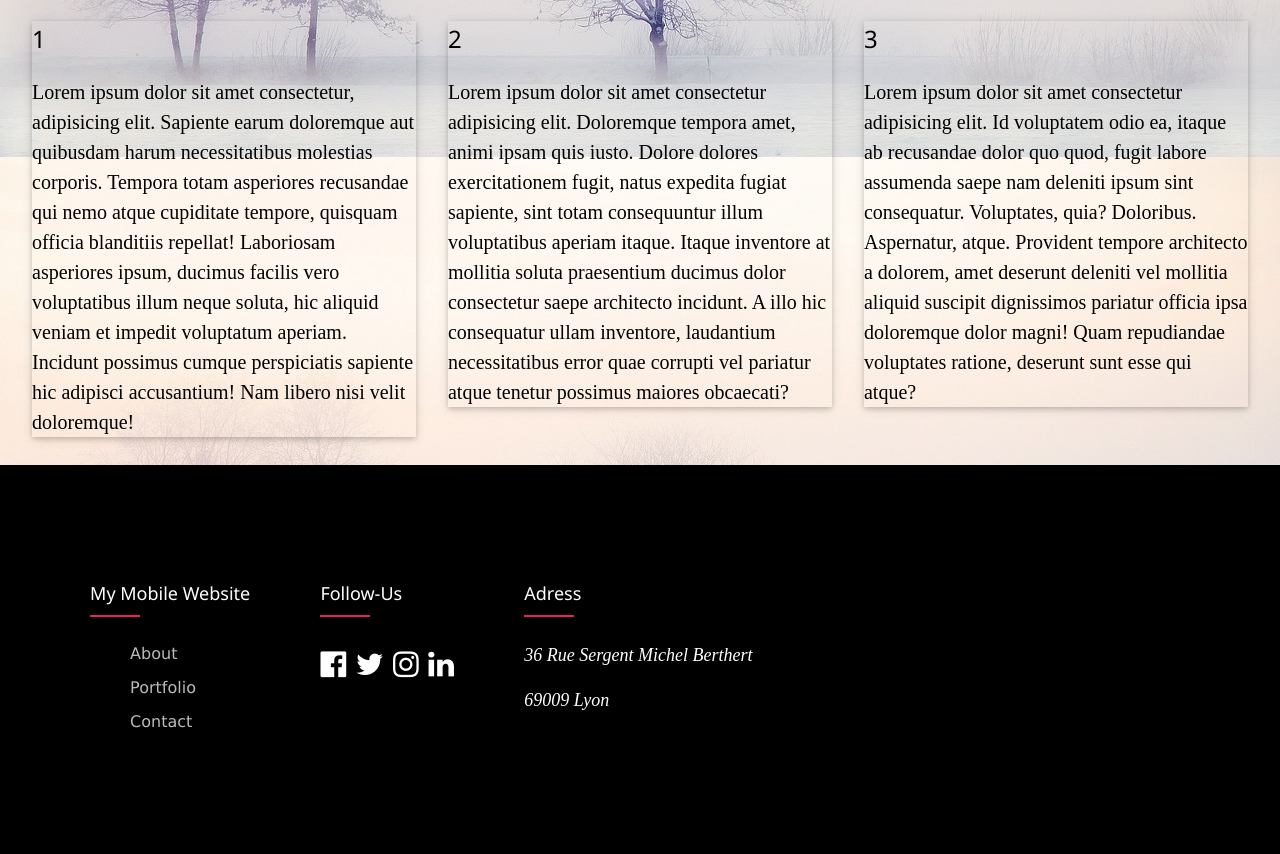
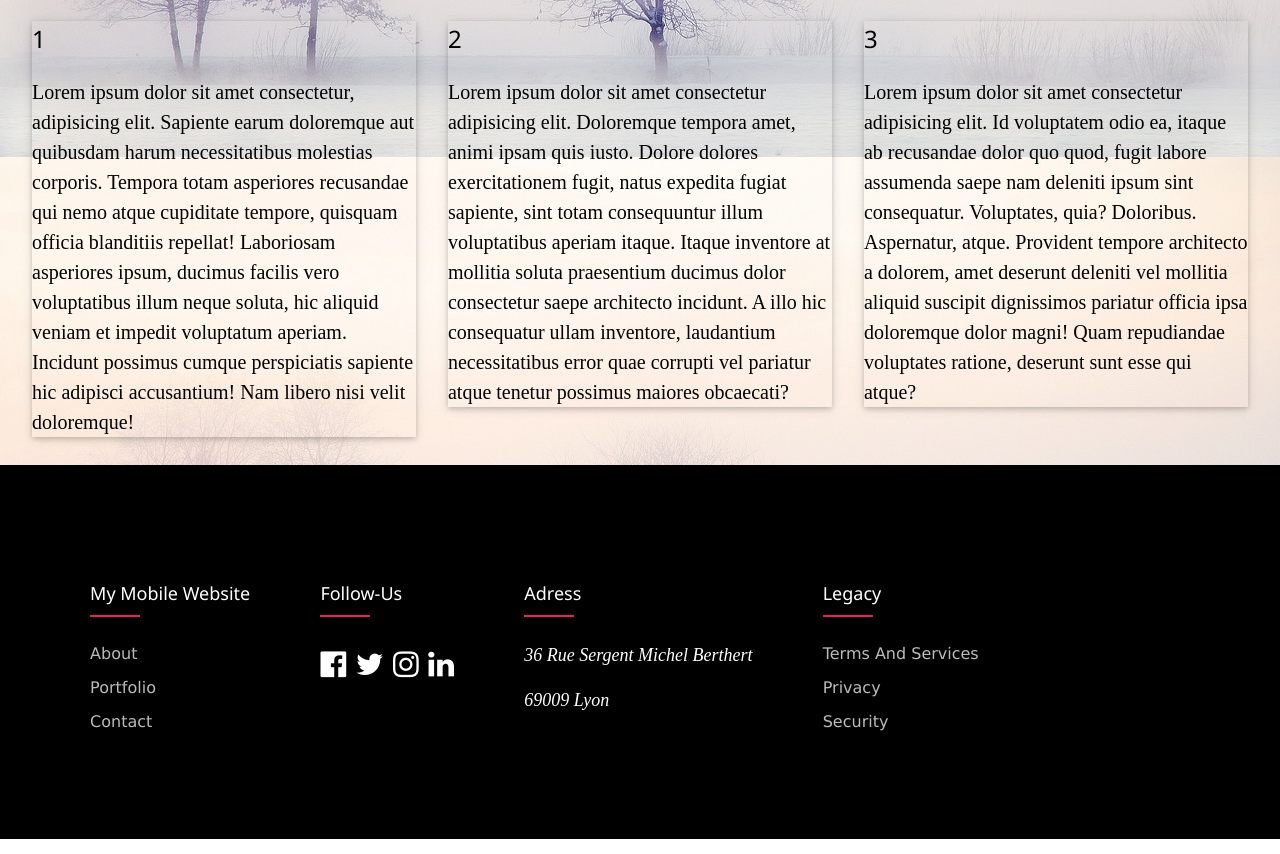
Before and after one commit to eroudini/projet-mobile-first, a plain HTML site: page index.html in a window 1280 px wide. Shown: the part 2113-2967 px from the top of the page. Drawn offline with nearby package versions, Linux system fonts and the light colour scheme.

Commit message:
footer update

```diff
--- a/index.html
+++ b/index.html
@@ -134,7 +134,10 @@
 
         ul {
             list-style: none;
+            display: contents;
+
         }
+
 
         .footer {
             background-color: #000000;
@@ -169,6 +172,7 @@
 
         .Social-links {
             font-size: 30px;
+
         }
 
 
@@ -210,9 +214,13 @@
             color: white;
         }
 
-        .CCI{
+        .CCI {
             font-size: 18px;
             font-style: italic;
+        }
+
+        .legacy {
+            text-decoration: none;
         }
 
         footer {
@@ -360,8 +368,12 @@
                 <article class="w3-card w3-border-black">
                     <div>
                         <h3>1</h3>
-                        <p>Lorem ipsum dolor sit amet consectetur, adipisicing elit. Sapiente earum doloremque aut quibusdam harum necessitatibus molestias corporis. Tempora totam asperiores recusandae qui nemo atque cupiditate tempore, quisquam officia blanditiis repellat!
-                        Laboriosam asperiores ipsum, ducimus facilis vero voluptatibus illum neque soluta, hic aliquid veniam et impedit voluptatum aperiam. Incidunt possimus cumque perspiciatis sapiente hic adipisci accusantium! Nam libero nisi velit doloremque!</p>
+                        <p>Lorem ipsum dolor sit amet consectetur, adipisicing elit. Sapiente earum doloremque aut
+                            quibusdam harum necessitatibus molestias corporis. Tempora totam asperiores recusandae qui
+                            nemo atque cupiditate tempore, quisquam officia blanditiis repellat!
+                            Laboriosam asperiores ipsum, ducimus facilis vero voluptatibus illum neque soluta, hic
+                            aliquid veniam et impedit voluptatum aperiam. Incidunt possimus cumque perspiciatis sapiente
+                            hic adipisci accusantium! Nam libero nisi velit doloremque!</p>
 
                     </div>
                 </article>
@@ -375,7 +387,8 @@
                             quis iusto. Dolore dolores exercitationem fugit, natus expedita fugiat sapiente, sint totam
                             consequuntur illum voluptatibus aperiam itaque.
                             Itaque inventore at mollitia soluta praesentium ducimus dolor consectetur saepe architecto
-                        incidunt. A illo hic consequatur ullam inventore, laudantium necessitatibus error quae corrupti
+                            incidunt. A illo hic consequatur ullam inventore, laudantium necessitatibus error quae
+                            corrupti
                             vel pariatur atque tenetur possimus maiores obcaecati?</p>
                     </div>
                 </article>
@@ -388,7 +401,8 @@
                         <p>Lorem ipsum dolor sit amet consectetur adipisicing elit. Id voluptatem odio ea, itaque ab
                             recusandae dolor quo quod, fugit labore assumenda saepe nam deleniti ipsum sint consequatur.
                             Voluptates, quia? Doloribus.
-                        Aspernatur, atque. Provident tempore architecto a dolorem, amet deserunt deleniti vel mollitia
+                            Aspernatur, atque. Provident tempore architecto a dolorem, amet deserunt deleniti vel
+                            mollitia
                             aliquid suscipit dignissimos pariatur officia ipsa doloremque dolor magni! Quam repudiandae
                             voluptates ratione, deserunt sunt esse qui atque?</p>
                     </div>
@@ -405,7 +419,7 @@
             <div class="foot-coloumn">
                 <div class="footer-col">
                     <h4>My Mobile Website</h4>
-                    <ul>
+                    <ul class="first-col">
 
                         <li><a href="#about">About</a></li>
                         <li><a href="#portfolio">Portfolio</a></li>
@@ -437,6 +451,22 @@
 
                     </div>
                 </div>
+
+                <div class="footer-col">
+                    <h4>Legacy</h4>
+                    <div class="legacy">
+
+                        <div class="legacy">
+                            <ul>
+                                <li><a href="#">Terms and Services</a></li>
+                                <li><a href="#">Privacy</a></li>
+                                <li><a href="#">Security</a></li>
+                            </ul>
+                        </div>
+
+                    </div>
+                </div>
+
             </div>
         </div>
 
```
Lines whose indentation alone changed are shown as unchanged.
